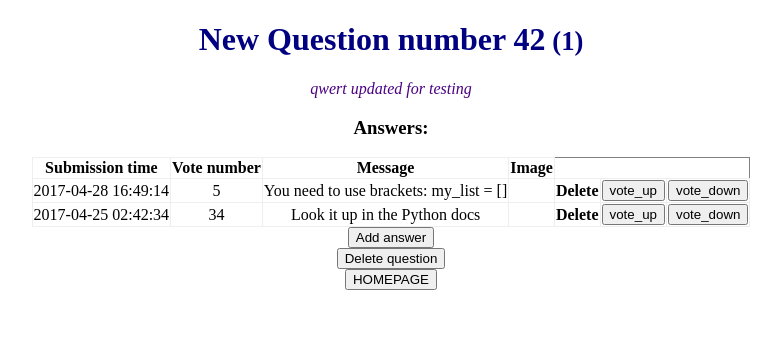
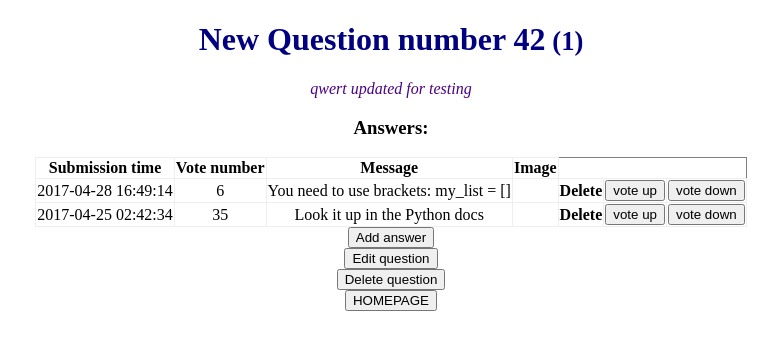
Before and after one commit to kasia-gra/ask_mate, a Flask app: page /question/1 in a window 1280 px wide. Shown: the top 350 px of the page, without its empty margins (249-1030 px from the left). Run offline with Flask 2, Linux system fonts and the light colour scheme.

Commit message:
moved edit question button

```diff
--- a/sample_data/answer.csv
+++ b/sample_data/answer.csv
@@ -1,8 +1,10 @@
 id,submission_time,vote_number,question_id,message,image
-1,1493398154,5,1,You need to use brackets: my_list = [],
-2,1493088154,34,1,Look it up in the Python docs,
+1,1493398154,6,1,You need to use brackets: my_list = [],
+2,1493088154,35,1,Look it up in the Python docs,
 3,1589892708,1,2,fsagasgas,abc
 5,1589893650,0,4,asdadadasd,
 6,1589893656,0,4,asdasdadsds,
 7,1589958620,-1,2,Simple message 2,abc
 8,1589958833,1,5,a,a
+9,1589961214,0,2,"asd
+asd",
--- a/sample_data/question.csv
+++ b/sample_data/question.csv
@@ -4,3 +4,6 @@ id,submission_time,view_number,vote_number,title,message,image
 5,1589908538,0,2,Task 3,Task 3,bba
 6,1589959719,0,0,fsaf,asfas,sfa
 7,1589959862,0,0,abc,abc,
+8,1589961374,0,0,asd,"asd
+asd
+",
--- a/templates/question_details.html
+++ b/templates/question_details.html
@@ -28,10 +28,10 @@
                         {% endfor %}
                         <td><a href="{{ url_for("delete_answer", answer_id=answer.get("id")) }}">Delete</a></td>
                         <td><form action="{{ url_for("answer_vote_up", answer_id=answer.get("id")) }}">
-                        <button>vote_up</button>
+                        <button>vote up</button>
                         </form></td>
                         <td><form action="{{ url_for("answer_vote_down", answer_id=answer.get("id")) }}">
-                        <button>vote_down</button>
+                        <button>vote down</button>
                         </form></td>
                     </tr>
                 {% endfor %}
@@ -41,6 +41,9 @@
     <form action="{{ url_for("add_answer", question_id=record.get("id")) }}">
         <button>Add answer</button>
     </form>
+    <form action="{{ url_for("edit_question", question_id=record.get("id")) }}">
+    <button>Edit question</button>
+    </form>
     <form action="{{ url_for("delete_question", question_id=record.get("id")) }}">
         <button>Delete question</button>
     </form>
--- a/templates/question_list.html
+++ b/templates/question_list.html
@@ -22,7 +22,6 @@
                         {% endif %}
                     </td>
                 {% endfor %}
-                    <td><a href="{{ url_for("edit_question", question_id=question['id']) }}">Edit</a></td>
                     <td><form action="{{ url_for("question_vote_up", question_id=question['id']) }}">
                     <button>vote_up</button>
                     </form></td>
```
